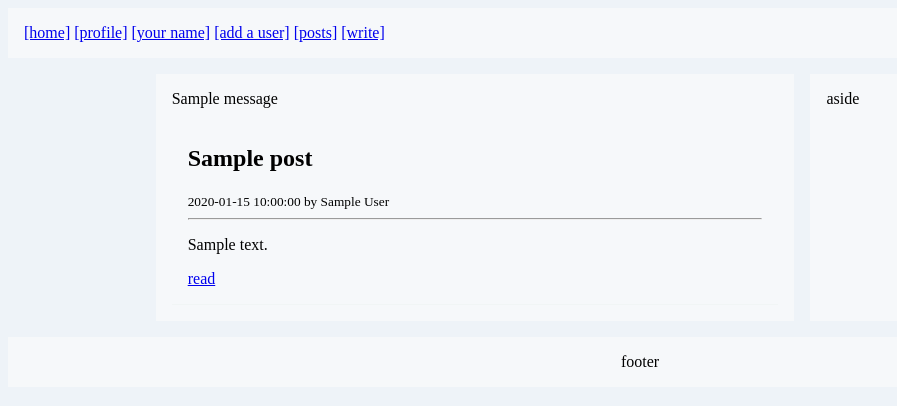
After one commit to ahmdsabbir/flaskblog, a Flask app: page /posts in a window 1280 px wide. The commit adds this page. Shown: the top 406 px of the page, without its empty margins (0-897 px from the left). Run offline with Flask 2, Linux system fonts and the light colour scheme; tables that the repository leaves empty hold one stand-in row (values such as "Sample post"); one stand-in notice (Sample message) is shown.

Commit message:
Single Post

```diff
--- a/app.py
+++ b/app.py
@@ -40,11 +40,24 @@ class PostForm(FlaskForm):
     submit = SubmitField('Post')
 
 
+@app.route('/posts')
+def posts():
+    posts = Posts.query.order_by('date_posted')
+    return render_template('posts.html', posts=posts)
+
+@app.route('/post/<slug>')
+def post_detail(slug):
+    print(slug, flush=True)
+    post = Posts.query.filter_by(slug=slug).first()
+
+    return render_template('detail_post.html', post=post)
+
 @app.route('/add-post', methods=['GET', 'POST'])
 def add_post():
     form = PostForm()
 
     if form.validate_on_submit():
+
         post = Posts(title=form.title.data, content=form.content.data, author=form.author.data, slug=form.slug.data)
 
         # clear the form
--- a/static/css/base.css
+++ b/static/css/base.css
@@ -25,3 +25,10 @@ body > * {
     padding: 1rem;
     background-color: rgb(246, 248, 250);
 }
+
+
+.post {
+    border-top: 1px solid rgb(246, 248, 250);
+    border-bottom: 1px solid rgb(241, 245, 245);
+    padding: 1rem;
+}
--- a/templates/header.html
+++ b/templates/header.html
@@ -3,5 +3,6 @@
     <a href="{{ url_for('profile',name='emma') }}">[profile]</a>
     <a href="{{ url_for('name') }}">[your name]</a>
     <a href="{{ url_for('add_user') }}">[add a user]</a>
+    <a href="{{ url_for('posts') }}">[posts]</a>
     <a href="{{ url_for('add_post') }}">[write]</a>
 </header>
--- /dev/null
+++ b/templates/posts.html
@@ -0,0 +1,29 @@
+{% extends 'base.html' %}
+
+{% block title %}All Posts {% endblock %}
+
+{% block content %}
+
+    {% for message in get_flashed_messages() %}
+        {{ message }}
+    {% endfor %}
+
+
+    {% for post in posts %}
+
+        <div class="post">
+            <h2>
+                {{ post.title }}
+            </h2>
+            <small>
+                {{ post.date_posted }} by {{ post.author }}
+            </small>
+            <hr>
+            <p>
+                {{ post.content }}
+            </p>
+            <a href="{{ url_for('post_detail', slug=post.slug) }}">read</a>
+        </div>
+
+    {% endfor %}
+{% endblock %}
```
Also changed, not shown: templates/detail_post.html (added, +20 -0 lines).
